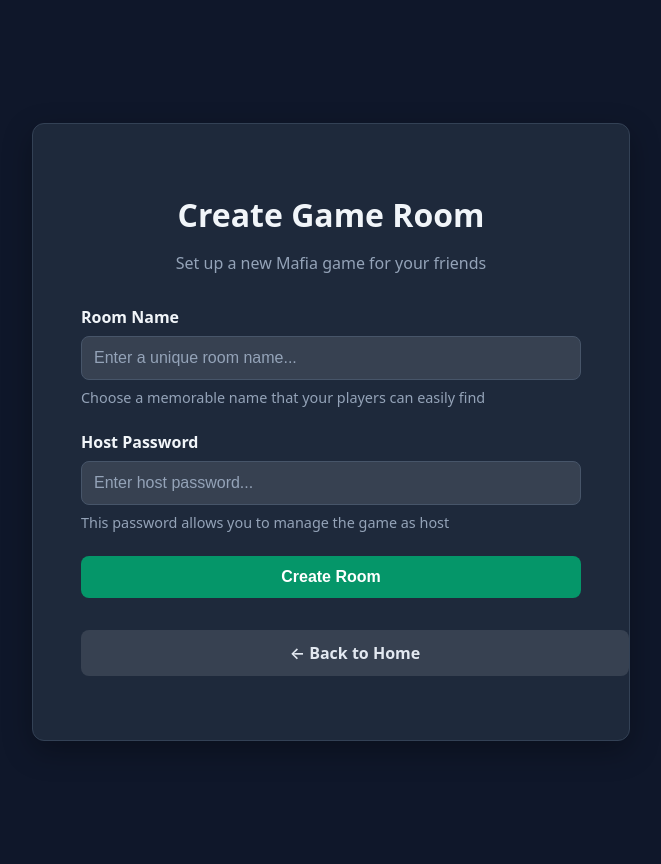
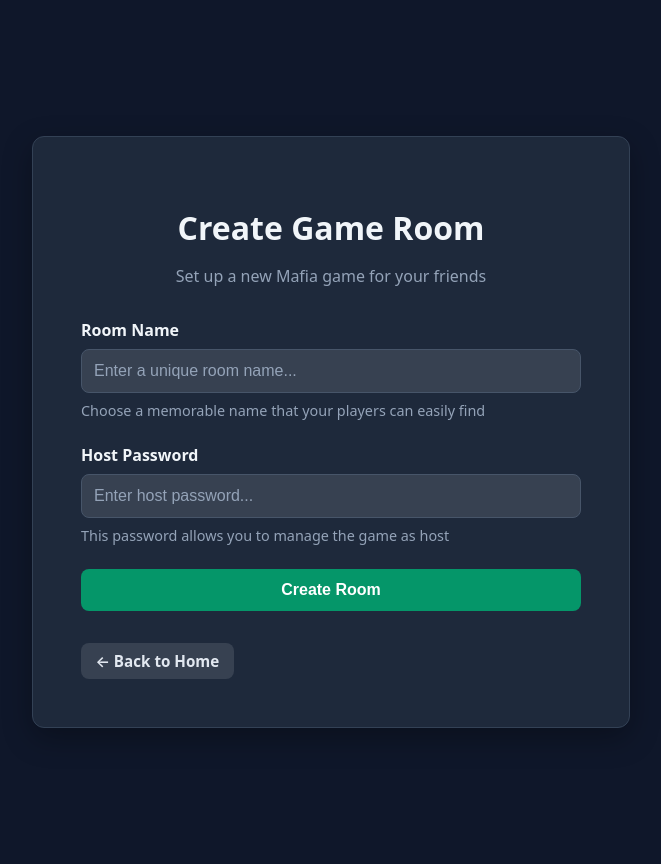
Before and after one commit to anamachivaya/mafia-game, a Flask app: template templates/create_room.html in a window 1280 px wide. Shown: the whole page, without its empty margins (309-970 px from the left). Run offline with Flask 3, Linux system fonts and the light colour scheme; the template is opened without the code that fills it, so the values that code supplies are empty.

Commit message:
Cosmetic changes to buttons

```diff
--- a/templates/create_room.html
+++ b/templates/create_room.html
@@ -108,6 +108,16 @@
       text-align: center;
       margin-top: 1rem;
     }
+    /* Make back-link buttons smaller and inline so they don't span full width */
+    .back-link { display:flex; justify-content:flex-start; }
+    .back-link .btn {
+      width: auto !important;
+      display: inline-block;
+      padding: 0.5rem 0.9rem;
+      min-width: 0 !important;
+      margin: 0;
+      font-size: 0.95rem;
+    }
   </style>
 </head>
 <body>
```
Also changed, not shown: templates/host_login.html (+10 -0 lines), templates/join.html (+10 -0 lines).
